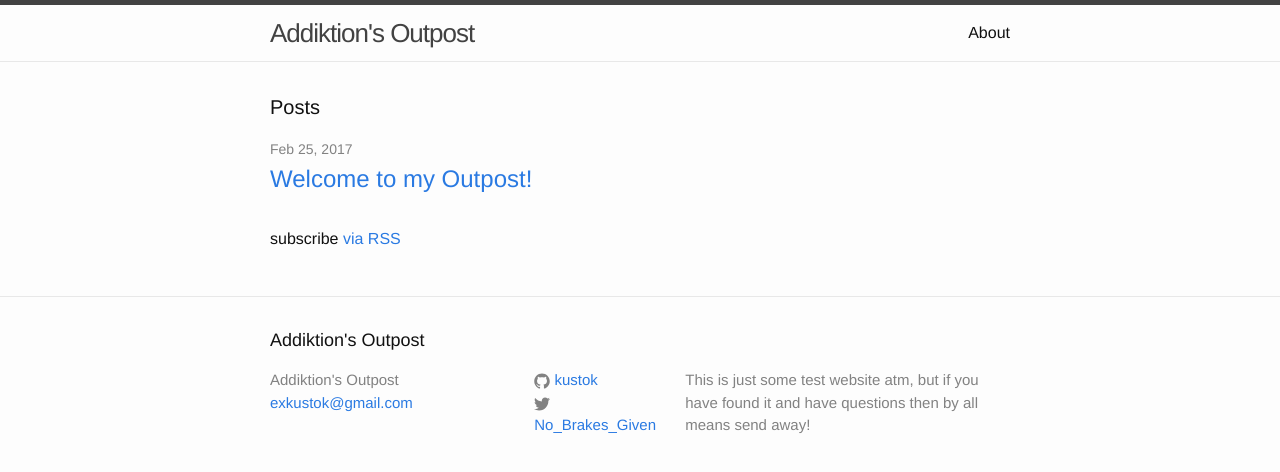
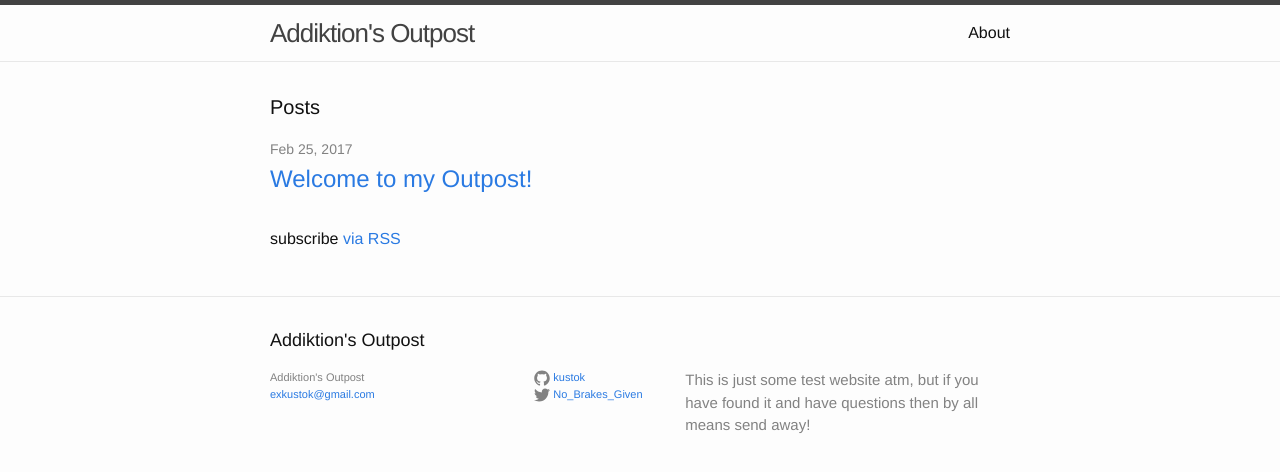
Before and after one commit to kustok/kustok.github.io, a Jekyll site: the page built from index.html, in a window 1280 px wide. Shown: the top 472 px of the page. Built offline with Jekyll 4.4.1, drawn with Linux system fonts in a browser that asks for light colours.

Commit message:
Update _layout.scss

```diff
--- a/_sass/_layout.scss
+++ b/_sass/_layout.scss
@@ -109,6 +109,7 @@
 
 .contact-list,
 .social-media-list {
+    font-size: 11px;
     list-style: none;
     margin-left: 0;
 }
```
